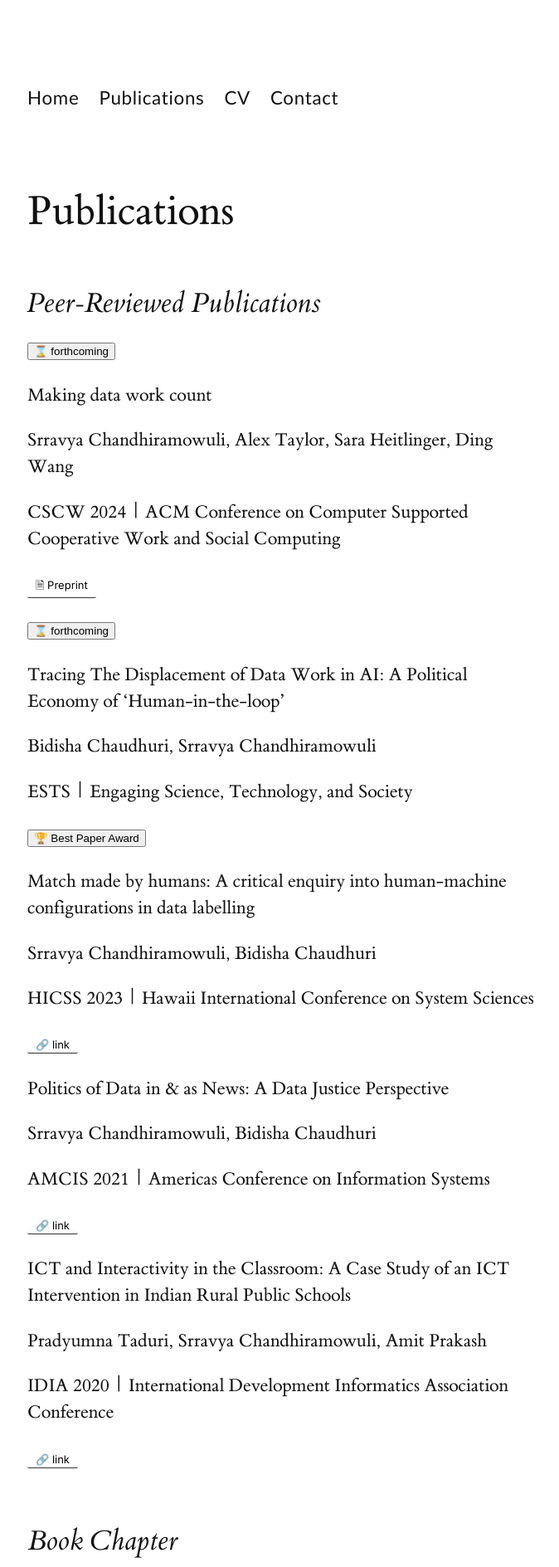
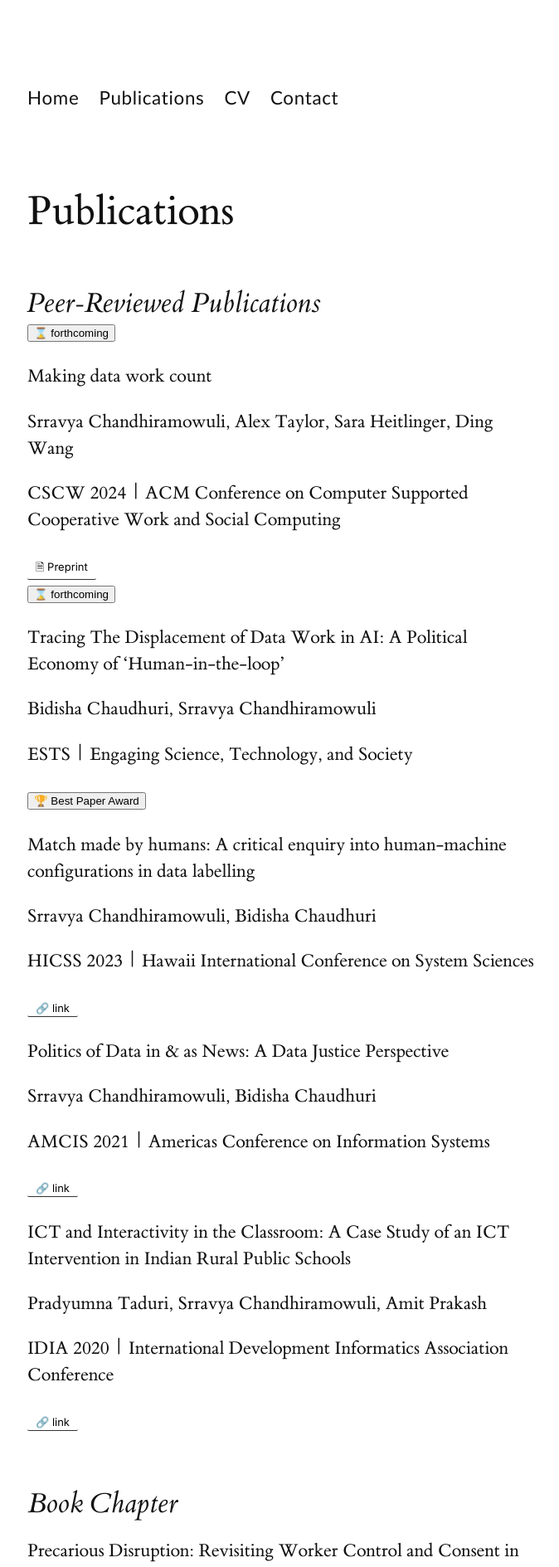
Before and after one commit to srravya/srravya.github.io, a Jekyll site: the page built from publications/index.md, in a window 1280 px wide. Shown: the top 1889 px of the page at 83% size, without its empty margins (127-801 px from the left). Built offline with Jekyll 4.4.1, drawn with Linux system fonts in a browser that asks for light colours.

Commit message:
Add sections to buttons

```diff
--- a/publications/index.md
+++ b/publications/index.md
@@ -6,32 +6,46 @@
 
 ## Peer-reviewed publications
 
+<section>
 <button clas=infopill>⌛ forthcoming</button>
+</section>
 <p class="what">Making data work count</p>
 <p class="who">Srravya Chandhiramowuli, Alex Taylor, Sara Heitlinger, Ding Wang</p>
 <p class="where">CSCW 2024 | ACM Conference on Computer Supported Cooperative Work and Social Computing</p>
+<section>
 <a class=linkpill href="https://arxiv.org/abs/2311.18046">🗎 Preprint</a>
+</section>
 
+<section>
 <button clas=infopill>⌛ forthcoming</button>
+</section>
 <p class="what">Tracing The Displacement of Data Work in AI: A Political Economy of ‘Human-in-the-loop’</p>
 <p class="who">Bidisha Chaudhuri, Srravya Chandhiramowuli</p>
 <p class="where">ESTS | Engaging Science, Technology, and Society</p>
 
+<section>
 <button clas=infopill>🏆 Best Paper Award</button>
+</section>
 <p class="what">Match made by humans: A critical enquiry into human-machine configurations in data labelling</p>
 <p class="who">Srravya Chandhiramowuli, Bidisha Chaudhuri</p>
 <p class="where">HICSS 2023 | Hawaii International Conference on System Sciences</p>
+<section>
 <a class=linkpill href="https://hdl.handle.net/10125/102882">🔗 link</a>
+</section>
 
 <p class="what">Politics of Data in & as News: A Data Justice Perspective</p>
 <p class="who">Srravya Chandhiramowuli, Bidisha Chaudhuri</p>
 <p class="where">AMCIS 2021 | Americas Conference on Information Systems</p>
+<section>
 <a class=linkpill href="https://aisel.aisnet.org/amcis2021/global_develop/global_develop/13">🔗 link</a>
+</section>
 
 <p class="what">ICT and Interactivity in the Classroom: A Case Study of an ICT Intervention in Indian Rural Public Schools</p>
 <p class="who">Pradyumna Taduri, Srravya Chandhiramowuli, Amit Prakash</p>
 <p class="where">IDIA 2020 | International Development Informatics Association Conference</p>
+<section>
 <a class=linkpill href="https://doi.org/10.1007/978-3-030-52014-4_2">🔗 link</a>
+</section>
 
 ## Book chapter
 
@@ -41,7 +55,9 @@
 
 ## Reports, reviews, commentary
 
+<section>
 <button clas=infopill>⌛ forthcoming</button>
+</section>
 <p class="what">Book Review of The Political Lives of Information: Information and the Production of Development in India by Janaki Srinivasan</p>
 <p class="who">Srravya Chandhiramowuli</p>
 <p class="where">2024 | Information & Culture journal</p>
@@ -49,21 +65,29 @@
 <p class="what">What are you reading?</p>
 <p class="who">Srravya Chandhiramowuli</p>
 <p class="where">2023 (May-June issue) | ACM Interactions magazine</p>
+<section>
 <a class=linkpill href="https://interactions.acm.org/archive/view/may-june-2023/srravya-chandhiramowuli">🔗 link</a>
+</section>
 
 <p class="what">Between the platform and the pandemic: Locating migrants in India’s gig economy.</p>
 <p class="who">Kaarika Das, Srravya Chandhiramowuli<a href="#equalauthorship"><sup>[⚖]</sup></a></p>
 <p class="where">2021 | Futures of Work blog, Bristol University Press</p>
+<section>
 <a class=linkpill href="https://futuresofwork.co.uk/2021/03/16/caught-between-the-platform-and-the-pandemic-locating-migrants-in-indias-gig-economy/">🔗 link</a>
+</section>
 
 <p class="what">Locating Migrants in India’s Gig Economy: A Scoping Report</p>
 <p class="who">Kaarika Das, Srravya Chandhiramowuli<a href="#equalauthorship"><sup>[⚖]</sup></a></p>
 <p class="where">2021 | The Centre for Internet and Society<br>
+<section>
 <a class=linkpill href="https://cis-india.org/raw/locating-migrants-in-indias-gig-economy-a-scoping-report">🔗 link</a>
+</section>
 
 <p class="what">Chapter on ICT in Education in the ‘Brief on ICT Trends’ report</p>
 <p class="who">Srravya Chandhiramowuli, Amit Prakash</p>
 <p class="where">2019 | United Nations APCICT - ESCAP publication</p>
+<section>
 <a class=linkpill href="https://www.unapcict.org/sites/default/files/inline-files/ICT%20TRENDS_%20ICT%20for%20Education.pdf">🔗 link</a>
+</section>
 
 <p id="equalauthorship">⚖ = equal authorship</p>
```
